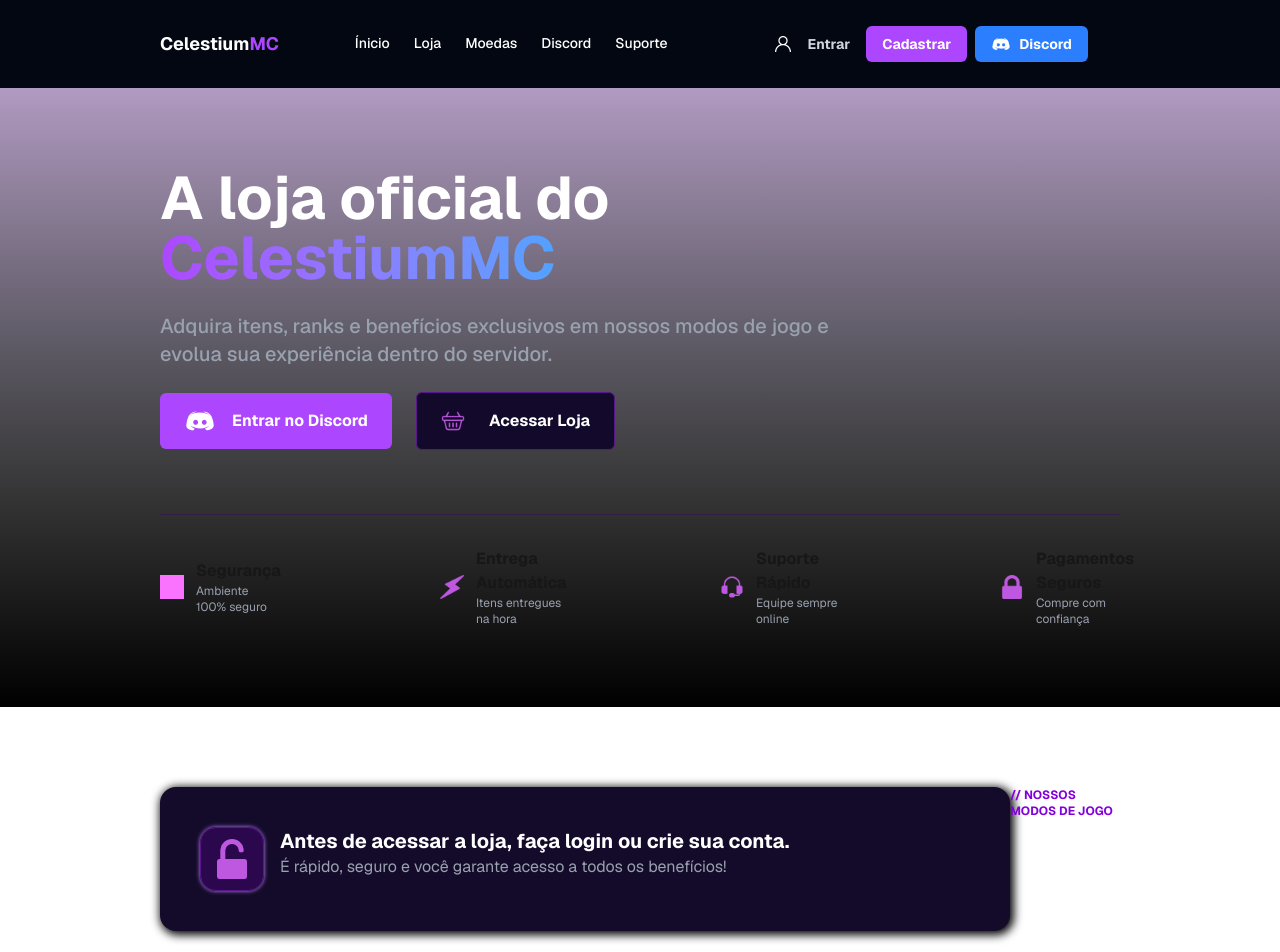
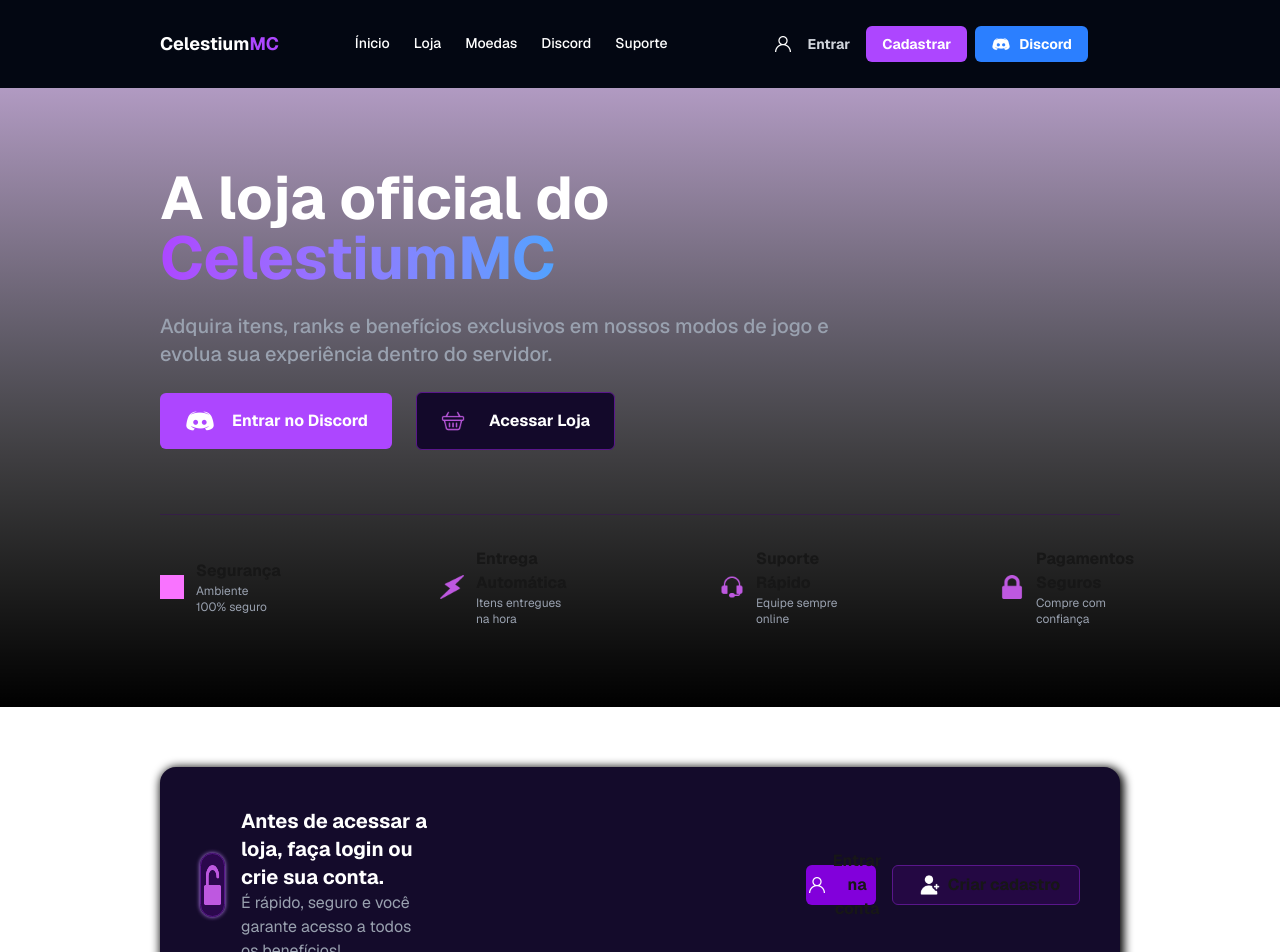
Before and after one commit to Rafael-Wener/Front-Celestium, a Next.js app: page /celestium in a window 1280 px wide. Shown: the top 952 px of the page. Built offline with nearby package versions, Linux system fonts and the light colour scheme; grey boxes are pictures that could not be loaded.

Commit message:
nit-fix lembrete login done

```diff
--- a/app/cadastro/page.tsx
+++ b/app/cadastro/page.tsx
@@ -1,4 +1,4 @@
-export default function LoginPage() {
+export default function RegisterPage() {
   return (
     // TELA WRAPPER + BACKGROUND CONFIG
     <div className="flex flex-col flex-1 items-center justify-center bg-gradient-to-t from-purple-950/70 to-purple-950/10">
--- /dev/null
+++ b/app/cassino/page.tsx
@@ -0,0 +1,5 @@
+export default function CassinoCelestium () {
+    return (
+        <div className="">CONTINUAR AQUI!!!</div>
+    )
+}
--- a/app/celestium/gamesBanners.tsx
+++ b/app/celestium/gamesBanners.tsx
@@ -1,12 +1,12 @@
 export default function GamesBannerCelestium() {
     return (
         // BACKGROUND E TELA WRAPPER
-        <div className="bg-white flex w-screen p-20 items-start px-40">
+        <div className="bg-white flex flex-col w-full items-start px-40">
 
             {/* Login page / ESSA PARTE PRECISA DE ATENÇÃO, PRECISA SER ADICIONADO UMA FUNÇÃO QUE CHAME ELA CASO O USUARIA NAO ESTEJA LOGADO */}
-            <div className="flex gap-4 bg-[#140b2b] w-screen p-10 rounded-2xl shadow-black shadow-[2px_2px_10px_2px]">
-
+            <div className="flex gap-4 bg-[#140b2b] w-full p-10 rounded-2xl shadow-black shadow-[2px_2px_10px_2px] mt-15 items-center justify-center">
                 {/* BORDA DA IMAGEM NÃO AGUENTO MAIS CENTRALIZAR DIVS MDS */}
+                {/* LEMBRETE DE LOGIN */}
                 <div className="border border-purple-900 rounded-2xl h-16 w-16 flex items-center justify-center bg-[#3B076499] shadow-[0_0_4px_#C084FC]">
                     <img src="/cadeado aberto.png" className="[filter:invert(40%)_sepia(80%)_saturate(500%)_hue-rotate(240deg)] h-10 w-10" alt="cadeado desbloqueado" />
                 </div>
@@ -14,13 +14,26 @@
                     <h1 className="font-bold text-white text-xl">Antes de acessar a loja, faça login ou crie sua conta.</h1>
                     <span className="text-gray-400">É rápido, seguro e você garante acesso a todos os benefícios!</span>
                 </div>
+                {/* BOTAO DE LOGAR NO CONTAINER */}
+                <div className="flex flex-row items-center justify-center ml-90 bg-purple-700 rounded-md h-10 w-47">
+                    <img src="/usuario.png" alt="icone de usuario" className="h-4 w-4 invert m-2 font-bold" />
+                    <button className="flex font-bold">Entrar na conta</button>
+                </div>
+
+
+                    {/* BOTAO DE CADASTRAR NO CONTAINER */}
+                    <div>
+                    <div className="flex flex-row items-center justify-center bg-purple-950/40 rounded-md h-10 w-47 border border-purple-900">
+                        <img src="/adicionar-usuario.png" alt="icone de cadastrar usuario" className="h-5 w-5 invert m-2" />
+                        <button className="font-bold font-sans">Criar cadastro</button>
+                    </div>
+                </div>
             </div>
 
             {/* DIVISAO DE MODO DE JOGOS */}
-            <div className="flex flex-row">
+            <div className="flex flex-col justify-center items-center mt-15 w-full">
                 <div className="text-purple-700 font-bold text-xs">// NOSSOS MODOS DE JOGO</div>
             </div>
         </div>
-
     )
 }
--- a/app/celestium/header.tsx
+++ b/app/celestium/header.tsx
@@ -3,7 +3,7 @@
 export default function HeaderCelestium() {
   return (
     // TELA BACKGROUND
-    <div className="w-screen flex items-start px-40 bg-gradient-to-b from-purple-950/40 to-black p-20">
+    <div className="w-full flex items-start px-40 bg-gradient-to-b from-purple-950/40 to-black p-20">
 
       {/* TELA HOME WRAPPER */}
       <div className=" flex flex-col items-start justify-center">
--- a/app/celestium/navbar.tsx
+++ b/app/celestium/navbar.tsx
@@ -3,7 +3,7 @@
 export default function NavbarCelestium() {
   return (
     // TELA BACKGROUND
-    <div className="bg-gray-950 w-screen h-22 flex items-center justify-between px-40">
+    <div className="bg-gray-950 w-full h-22 flex items-center justify-between px-40">
       {/* PARTE DO LOGO */}
       <div className="flex items-center justify-center gap">
         <span className="text-white text-lg font-bold">Celestium</span> <span className="text-purple-500 text-lg font-bold">MC</span>
--- a/app/celestium/page.tsx
+++ b/app/celestium/page.tsx
@@ -1,4 +1,4 @@
-import GamesBannerCelestium from "./gamesBanners";
+import GamesBannerCelestium from "./GamesBanners";
 import HeaderCelestium from "./header";
 import NavbarCelestium from "./navbar";
 
@@ -8,6 +8,7 @@
       <NavbarCelestium />
       <HeaderCelestium />
       <GamesBannerCelestium />
+
     </div>
   );
 }
```
Also changed, not shown: public/adicionar-usuario.png (added), 1 other file (tests, documents, lock files or other folders).
